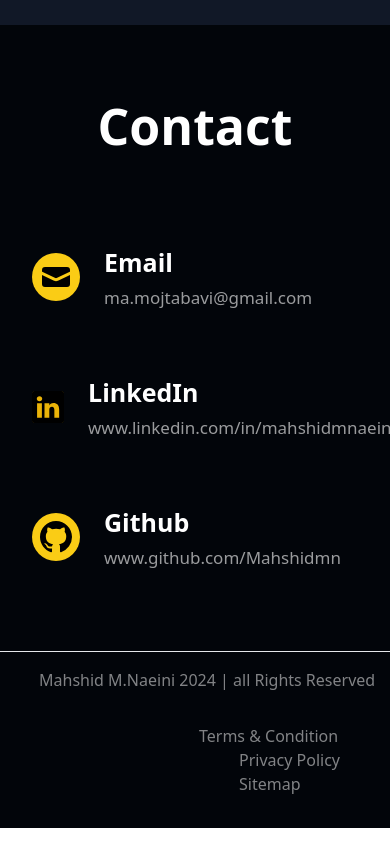
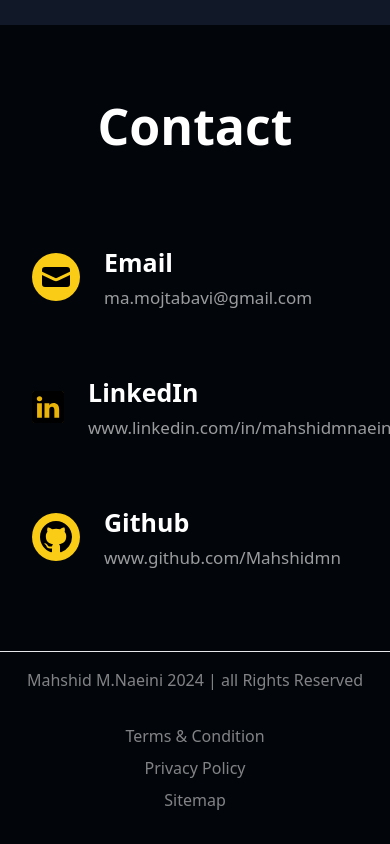
Before and after one commit to Mahshidmn/Portfolio, a Next.js app: page / in a window 390 px wide. Shown: the part 10890-11734 px from the top of the page. Built offline with nearby package versions, Linux system fonts and the light colour scheme.

Commit message:
contact section responsivness eddited

```diff
--- a/components/Footer.tsx
+++ b/components/Footer.tsx
@@ -10,8 +10,7 @@ const Footer = () => {
     <section id="footer">
         <div className='pt-[4rem] md:pt-[8rem] pb-[5rem] bg-[#02050a]'>
             <h1 className='font-bold text-white text-[50px] mb-[3rem] mx-auto text-center'>Contact</h1>
-            {/* <div className='grid border-b-[1px] pb-[6rm] border-gray-400 grid-cols-1 md:grid-cols-2 lg:grid-cols-3 mx-auto gap-[3rem]'> */}
-            <div className='flex flex-col pb-[3rem] border-gray-400  ml-[2rem] md:ml-[6rem]'>
+            <div className='flex flex-col pb-[3rem] border-gray-400  sm:ml-[1rem] ml-[2rem] md:ml-[6rem]'>
                 <div className='flex items-center justify-start space-x-6 py-[2rem] '>
                     <div className='md:w-[4rem] md:h-[4rem] w-[3rem] h-[3rem] flex items-center justify-center rounded-full bg-yellow-400'>
                         <EnvelopeIcon className='md:w-[2.5rem] md:h-[2.5rem] w-[2rem] h-[2rem] text-black' />
@@ -57,14 +56,14 @@ const Footer = () => {
                 </div>
             </div>
             <div className='border-t-[1px]'>
-                <div className='w-[80%] mt-[1rem] mb-[-3rem] mx-auto grid grid-cols-1 md:grid-cols-2 items-center justify-between whitespace-nowrap '>
-                    <div className='text-[16px] mb-[2rem] md:mb-0 text-white opacity-50'>
-                            Mahshid M.Naeini 2024 | all Rights Reserved
+                <div className='mt-[1rem] mb-[-3rem] mx-auto grid grid-cols-1 md:grid-cols-2 items-center justify-center text-center md:justify-between md:text-left whitespace-nowrap '>
+                     <div className='text-[16px] mb-[2rem] md:mb-0 text-white opacity-50'>
+                         Mahshid M.Naeini 2024 | all Rights Reserved
                     </div>
-                    <div className='items-center space-x-10 text-white pl-[10rem] grid grid-cols-1 md:grid-cols-2 '>
-                            <p className='text-[16px] text-white opacity-50'>Terms & Condition</p>
-                            <p className='text-[16px] text-white opacity-50'>Privacy Policy</p>
-                            <p className='text-[16px] text-white opacity-50'>Sitemap</p>
+                    <div className='flex flex-col md:flex-row md:items-center space-y-2 md:space-y-0 md:space-x-10 text-white md:pl-[10rem]'>
+                        <p className='text-[16px] text-white opacity-50'>Terms & Condition</p>
+                        <p className='text-[16px] text-white opacity-50'>Privacy Policy</p>
+                        <p className='text-[16px] text-white opacity-50'>Sitemap</p>
                     </div>
                 </div>
             </div>
```
